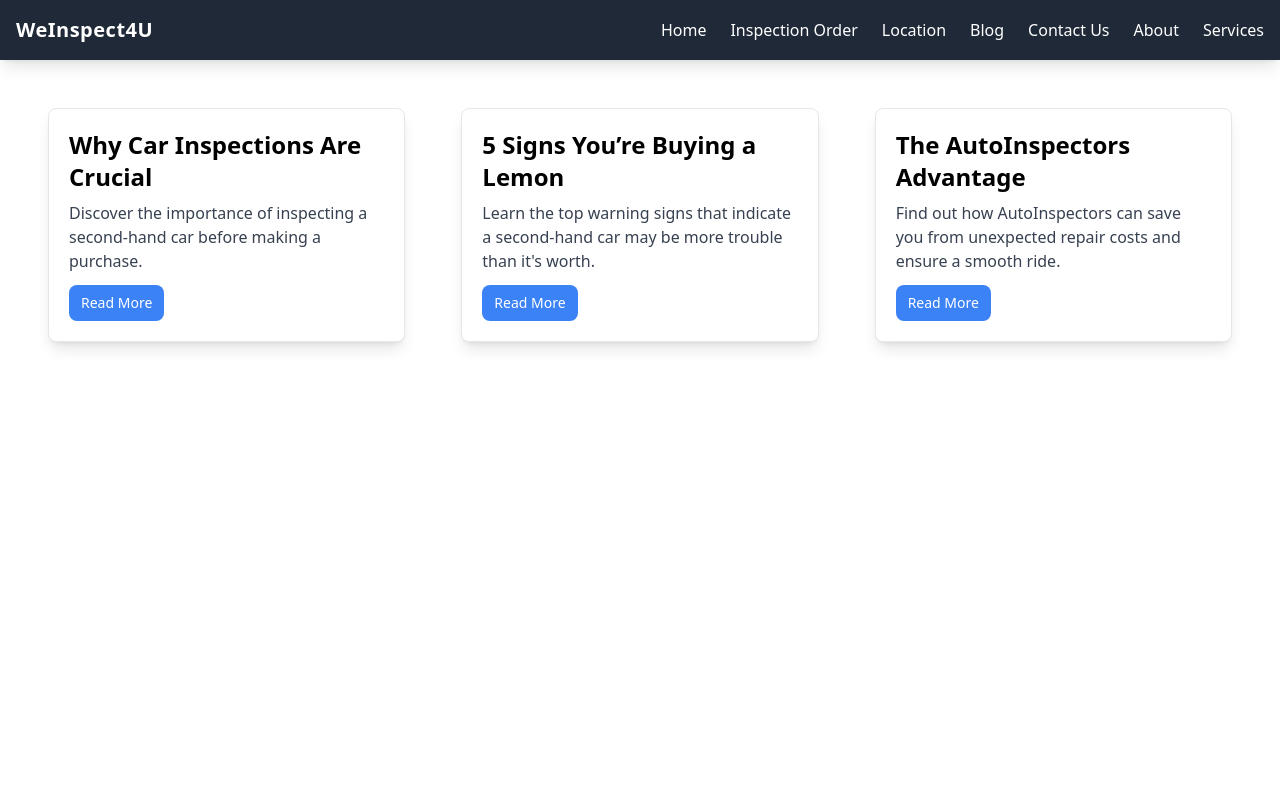
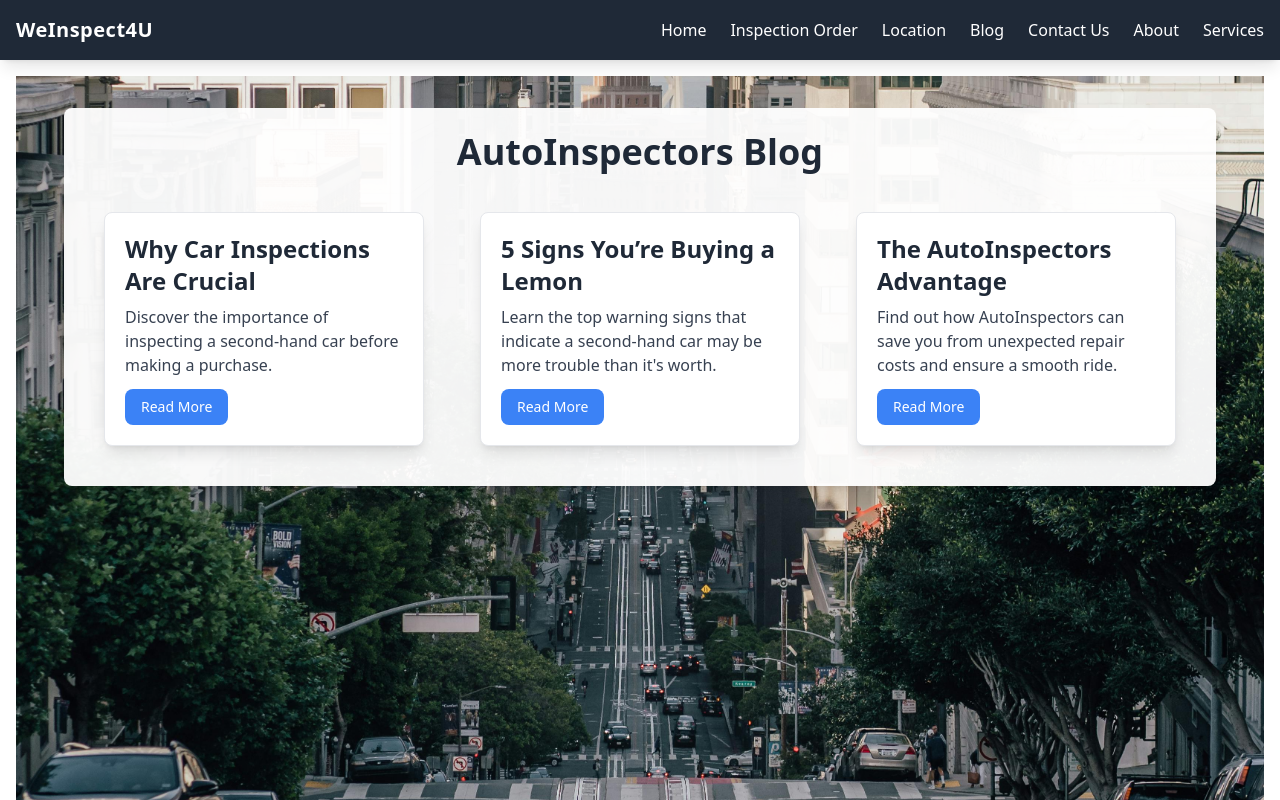
Before and after one commit to hamzam2mhs/AutoInspectors, a React (Vite) app in the folder frontend/: page /blog in a window 1280 px wide. Shown: the top 800 px of the page. Built offline with nearby package versions, Linux system fonts and the light colour scheme.

Commit message:
background image added

```diff
--- a/frontend/src/components/Blog/BlogCard.jsx
+++ b/frontend/src/components/Blog/BlogCard.jsx
@@ -3,13 +3,13 @@ import { Link } from "react-router-dom";
 
 const BlogCard = ({ id, title, description }) => {
   return (
-    <div className="max-w-sm bg-white border border-gray-200 rounded-lg shadow-lg m-4">
+    <div className="transform hover:scale-105 transition-transform duration-300 bg-white border border-gray-200 rounded-lg shadow-lg m-4 overflow-hidden hover:shadow-2xl">
       <div className="p-5">
-        <h2 className="text-2xl font-bold mb-2">{title}</h2>
+        <h2 className="text-2xl font-bold mb-2 text-gray-800">{title}</h2>
         <p className="mb-3 text-gray-700">{description}</p>
         <Link
           to={`/blog/${id}`}
-          className="inline-flex items-center px-3 py-2 text-sm font-medium text-center text-white bg-blue-500 rounded-lg hover:bg-blue-600"
+          className="inline-flex items-center px-4 py-2 text-sm font-medium text-white bg-blue-500 rounded-lg hover:bg-blue-600 transition-colors"
         >
           Read More
         </Link>
--- a/frontend/src/components/Blog/blog.jsx
+++ b/frontend/src/components/Blog/blog.jsx
@@ -1,11 +1,19 @@
 import React from "react";
 import { Routes, Route } from "react-router-dom";
 import BlogList from "./BlogList.jsx"; // Blog list component showing blog cards
-import BlogPost from "./BlogPost"; // Blog post component for full post
+import BlogPost from "./BlogPost.jsx"; // Blog post component for full post
+import blogImage from "../../assets/BlogImages/blogimage.jpg"; // Importing the image
 
 const Blog = () => {
   return (
-    <div className="p-4">
+    <div
+      className="min-h-screen bg-cover bg-center bg-no-repeat p-8"
+      style={{ backgroundImage: `url(${blogImage})` }} // Using the imported image
+    >
+      <div className="bg-white bg-opacity-95 rounded-lg shadow-lg max-w-6xl mx-auto p-6">
+        <h1 className="text-4xl font-bold text-center text-gray-800 mb-6">
+          AutoInspectors Blog
+        </h1>
         {/* Nested routing for blog section */}
         <Routes>
           {/* Route to display the list of blogs */}
@@ -14,6 +22,7 @@ const Blog = () => {
           <Route path="/:id" element={<BlogPost />} />
         </Routes>
       </div>
+    </div>
   );
 };
 
```
Also changed, not shown: frontend/src/assets/BlogImages/blogimage.jpg (added). Lines whose indentation alone changed are shown as unchanged.
